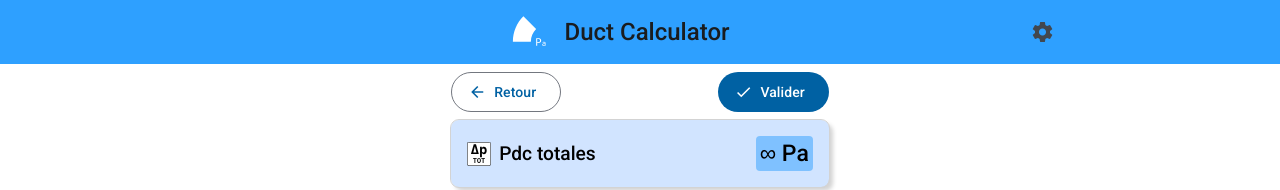
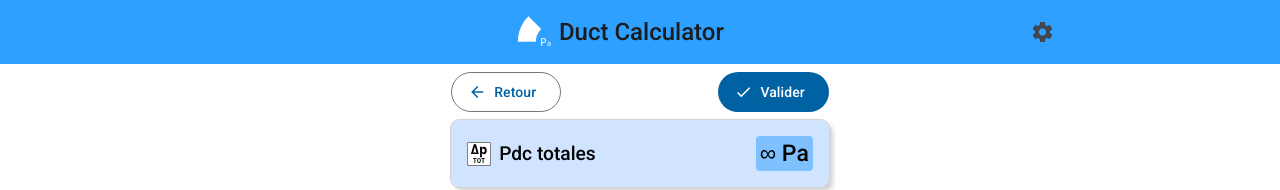
Before and after one commit to LudovicLeBris/DuctCalculator, an Angular app: page /apd-selector in a window 1280 px wide. Shown: the top 190 px of the page. Built offline with nearby package versions, Linux system fonts and the light colour scheme.

Commit message:
refactor(style) group logo and app title

```diff
--- a/src/app/app.component.scss
+++ b/src/app/app.component.scss
@@ -30,7 +30,7 @@ mat-toolbar {
 }
 
 .nav-title {
-  margin-left: 1rem;
+  margin-left: 0.3rem;
   font-size: x-large;
   font-weight: 500;
   user-select: none;
```
